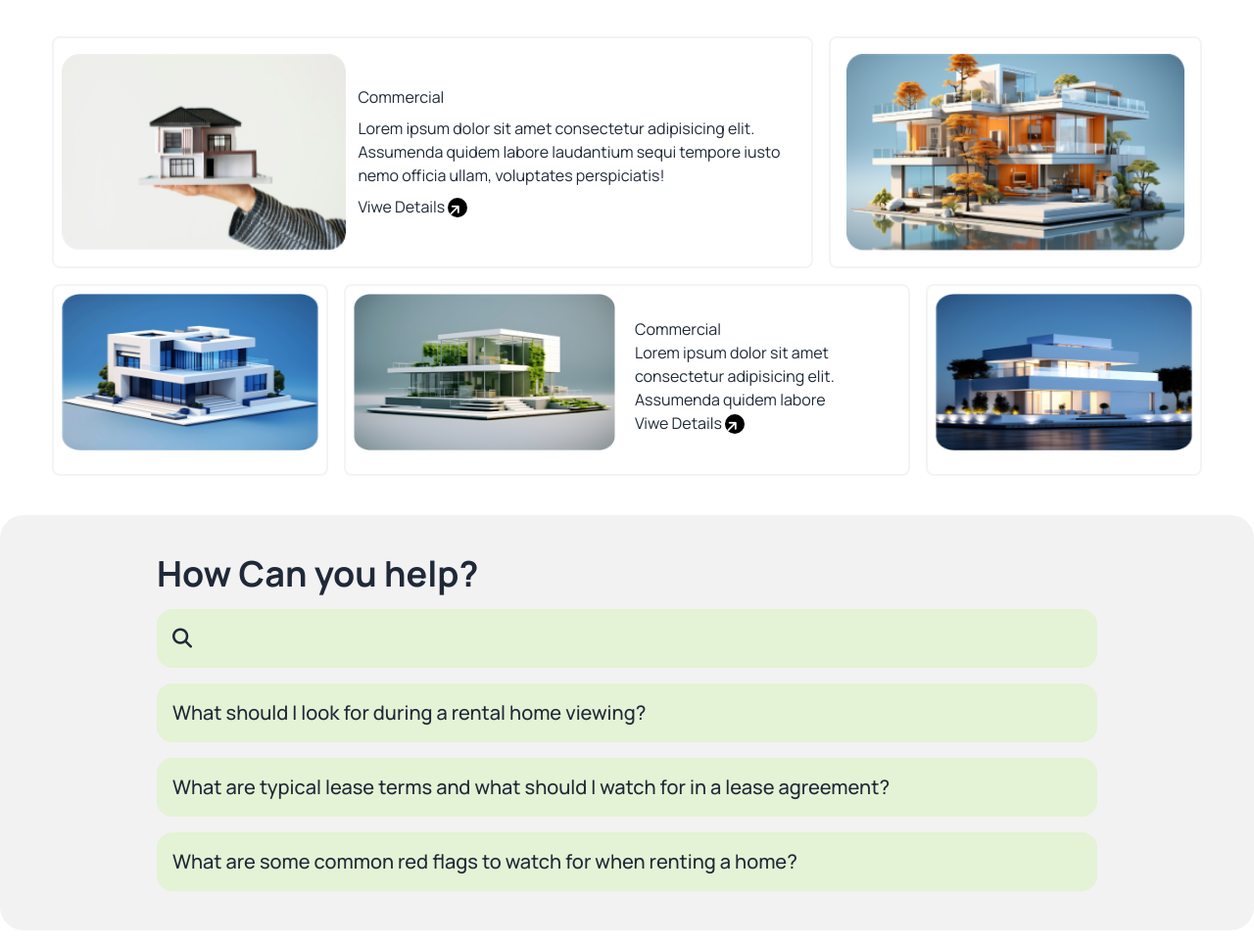
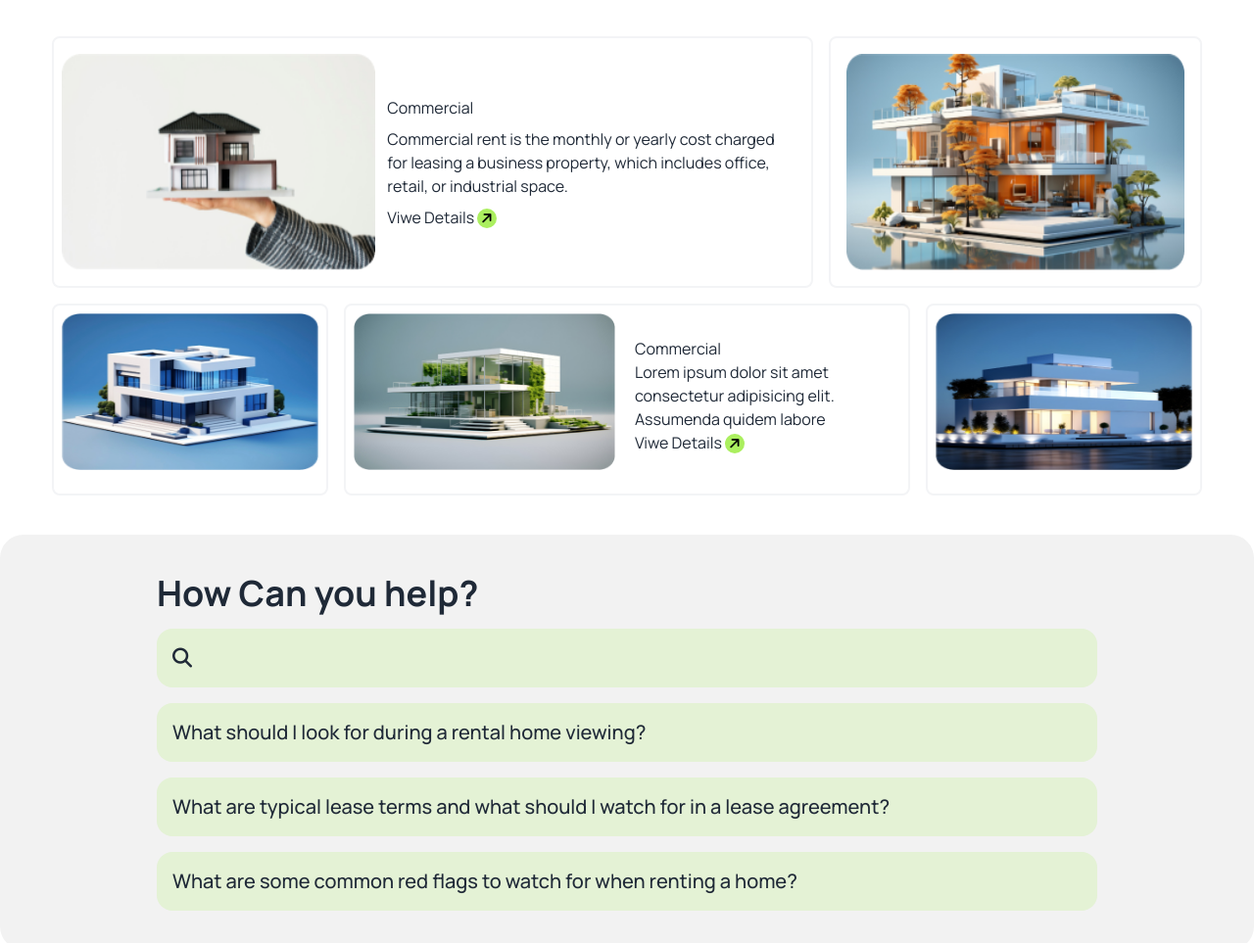
Before and after one commit to Salman-rahi/Renterio-website, a plain HTML site: page index.html in a window 1280 px wide. Shown: the part 1837-2800 px from the top of the page at 98% size. Drawn offline with nearby package versions, Linux system fonts and the light colour scheme.

Commit message:
fix button

```diff
--- a/index.html
+++ b/index.html
@@ -67,7 +67,7 @@
                 <div class="navbar-end">
                     <div class="px-4 flex items-center gap-2 hidden md:block">
                         <i
-                            class="fa-solid fa-magnifying-glass bg-[#E9E9E9] rounded-full px-1 py-0.5 text-gray-400 text-xs"></i>
+                            class="fa-solid fa-magnifying-glass bg-[#E9E9E9] rounded-full px-1 py-0.5 text-gray-400 text-xs m-2"></i>
                         <i
                             class="fa-solid fa-cart-shopping bg-[#E9E9E9] rounded-full px-1 py-0.5 text-gray-400 text-xs"></i>
                     </div>
@@ -242,16 +242,15 @@
                         <div class="w-full">
                             <img class="w-full" src="assets/img1.png" alt="">
                         </div>
-                        <div class="px-3 py-2 flex flex-col gap-2">
+                        <div class="px-3 py-2 flex flex-col  gap-2">
                             <h3>Commercial</h3>
                             <p>
-                                Lorem ipsum dolor sit amet consectetur adipisicing elit. Assumenda quidem labore laudantium
-                                sequi tempore iusto nemo officia ullam, voluptates perspiciatis!
+                                Commercial rent is the monthly or yearly cost charged for leasing a business property, which includes office, retail, or industrial space.
                             </p>
                             <div>
                                 <button>Viwe Details </button>
                                 <span
-                                    class="fa-solid fa-arrow-right text-sm -rotate-45 bg-black text-white w-5 h-5 rounded-full"></i></span>
+                                    class="fa-solid fa-arrow-right text-sm -rotate-45 bg-[#ABEF5F] text-black w-5 h-5 rounded-full text-center"></i></span>
                             </div>
                         </div>
                     </div>
@@ -277,7 +276,7 @@
                             <div class="pb-2">
                                 <button>Viwe Details </button>
                                 <span
-                                    class="fa-solid fa-arrow-right text-sm -rotate-45 bg-black text-white w-5 h-5 rounded-full"></i></span>
+                                    class="fa-solid fa-arrow-right text-sm -rotate-45 bg-[#ABEF5F] text-black w-5 h-5 rounded-full text-center"></i></span>
                             </div>
                         </div>
                     </div>
@@ -391,7 +390,7 @@
                 <button class=" btn bg-primary rounded-3xl h-9 min-h-9 px-[50px] md:px-auto">
 
                     Book Consult
-                    <span class="bg-black text-white  rounded-full px-1 py-0.5"><i
+                    <span class="bg-black text-white  rounded-full w-5"><i
                             class="fa-solid fa-arrow-right text-sm -rotate-45 "></i>
                     </span>
                 </button>
```
